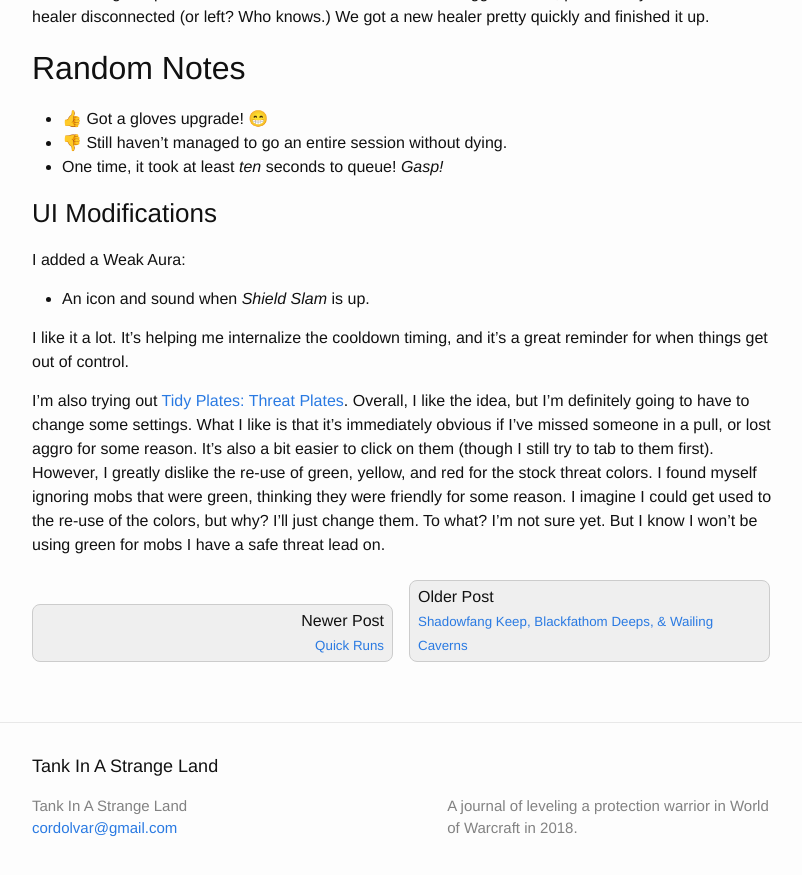
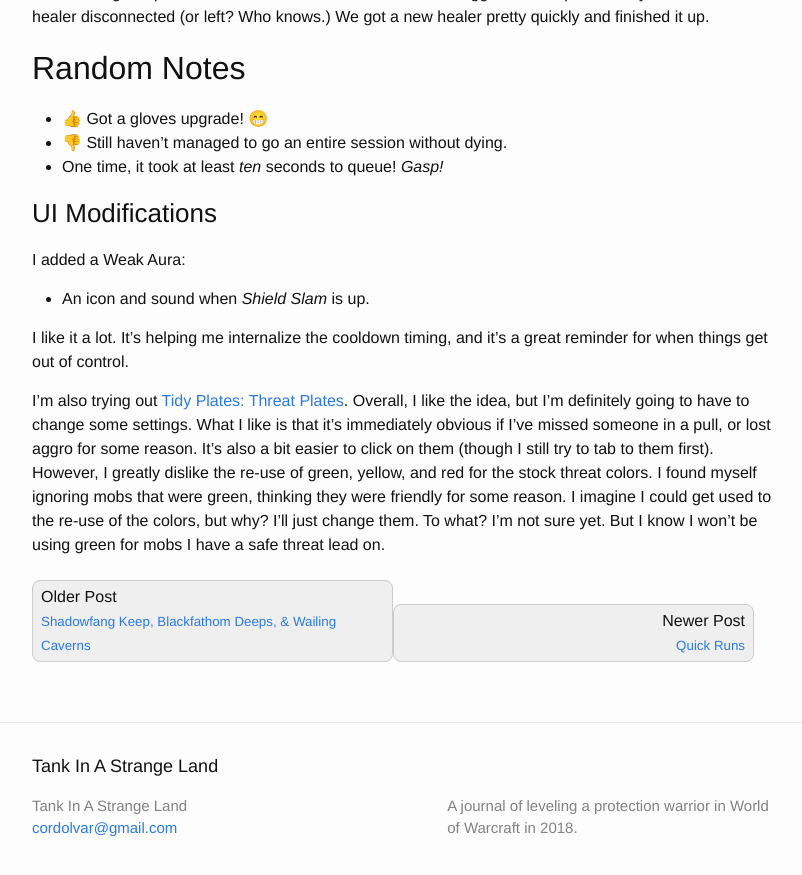
Before and after one commit to tank-in-a-strange-land/site, a Jekyll site: the page built from _posts/2018-01-31-level-30.md, in a window 1280 px wide and 900 px high, scrolled down 889 px. Shown: the top 875 px of the window, without its empty margins (238-1040 px from the left). Built offline with Jekyll 4.4.1, drawn with Linux system fonts in a browser that asks for light colours.

Commit message:
Update: 2012-02-12

```diff
--- a/_layouts/my-post.md
+++ b/_layouts/my-post.md
@@ -4,16 +4,16 @@ layout: post
 {{ content }}
 
 <div class="post-nav-links">
-  {% if page.next %}
+  {% if page.previous %}
+  <a class="post-nav-link post-nav-link-previous" href="{{ page.previous.url }}">
+    <span class="text">Older Post</span><br/>
+    <small>{{ page.previous.title }}</small>
+  </a>
+  {%- endif -%}
+  {%- if page.next -%}
   <a class="post-nav-link post-nav-link-next" href="{{ page.next.url }}">
     <span class="text">Newer Post</span><br/>
     <small>{{ page.next.title }}</small>
-  </a>
-  {%- endif -%}
-  {%- if page.previous -%}
-  <a class="post-nav-link post-nav-link-previous" href="{{ page.previous.url }}">
-    <span class="text">Older Post</span><br/>
-    <small>{{ page.previous.title }}</small>
   </a>
   {% endif %}
 </div>
```
Also changed, not shown: _includes/powers.md (+1 -0 lines), _posts/2018-02-12-done-with-maraudon.md (added, +57 -0 lines).
